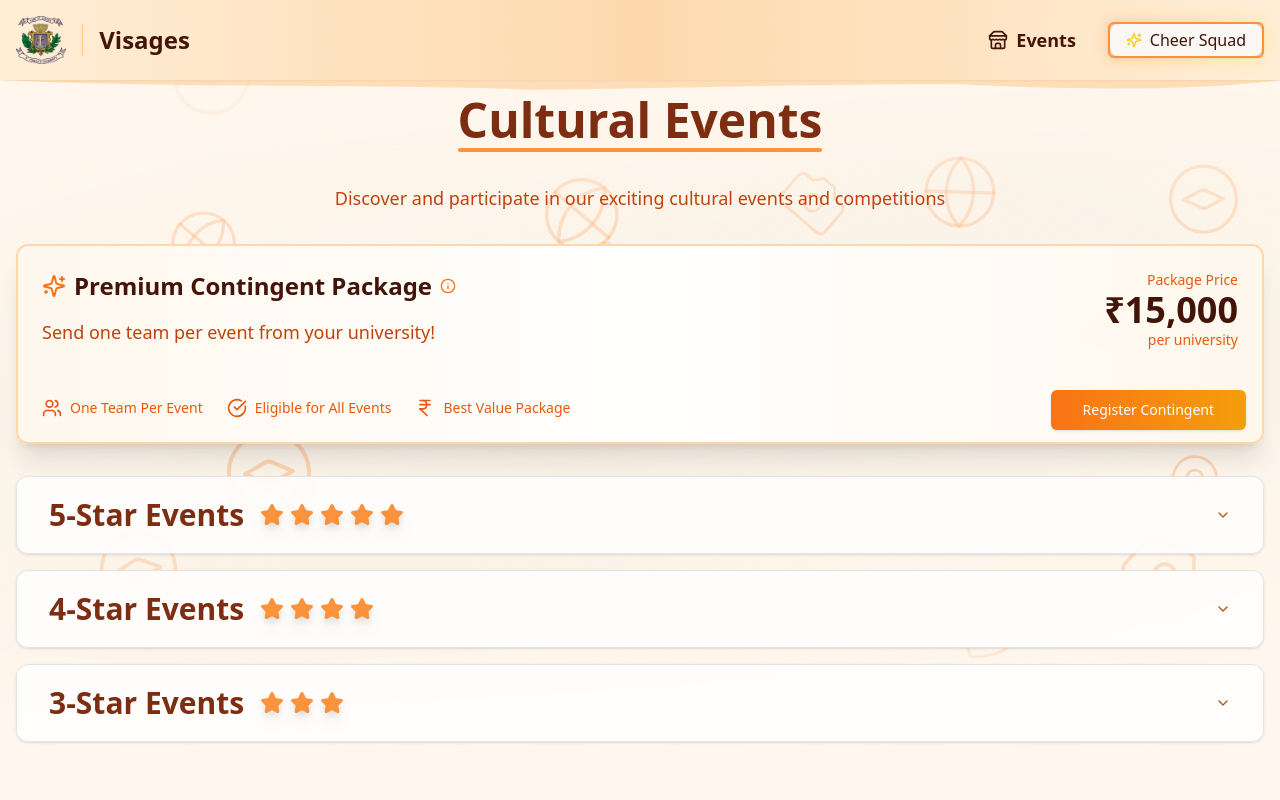
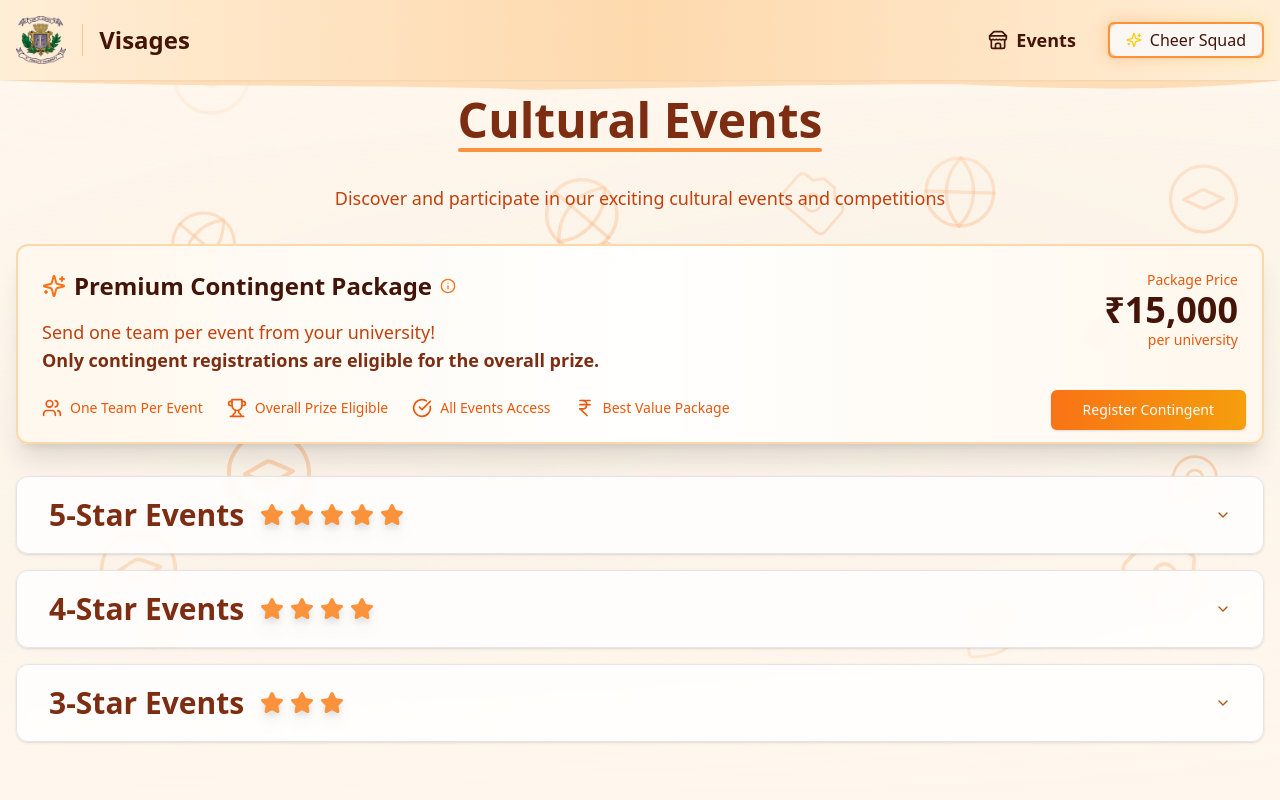
Before and after one commit to ammar-codeable/visages, a React (Vite) app: page /events in a window 1280 px wide. Shown: the top 800 px of the page. Built offline with nearby package versions, Linux system fonts and the light colour scheme.

Commit message:
feat: update ContingentBanner with new prize eligibility messaging and icon changes

```diff
--- a/src/components/ContingentBanner.tsx
+++ b/src/components/ContingentBanner.tsx
@@ -5,12 +5,20 @@ import {
   TooltipProvider,
   TooltipTrigger,
 } from "@/components/ui/tooltip";
-import { CheckCircle, IndianRupee, Info, Sparkles, Users } from "lucide-react";
+import {
+  CheckCircle,
+  IndianRupee,
+  Info,
+  Sparkles,
+  Trophy,
+  Users,
+} from "lucide-react";
 import { motion, useScroll, useTransform } from "motion/react";
 
 const features = [
   { icon: Users, text: "One Team Per Event" },
-  { icon: CheckCircle, text: "Eligible for All Events" },
+  { icon: Trophy, text: "Overall Prize Eligible" },
+  { icon: CheckCircle, text: "All Events Access" },
   { icon: IndianRupee, text: "Best Value Package" },
 ] as const;
 
@@ -49,10 +57,13 @@ const ContingentInfo = () => (
         <Info className="h-4 w-4 text-orange-500 hover:text-orange-600" />
       </TooltipTrigger>
       <TooltipContent
-        className="max-w-[250px] bg-gradient-to-r from-orange-50/95 via-orange-100/95 to-orange-50/95 text-orange-950 border-orange-200"
+        className="max-w-[250px] border-orange-200 bg-gradient-to-r from-orange-50/95 via-orange-100/95 to-orange-50/95 text-orange-950"
         sideOffset={4}
       >
-        <p>Additional teams from the same university require separate registration or another contingent package.</p>
+        <span>Additional teams require separate registration. </span>
+        <span className="font-bold text-orange-900">
+          Only contingent registrations are eligible for the overall prize.
+        </span>
       </TooltipContent>
     </Tooltip>
   </TooltipProvider>
@@ -121,8 +132,8 @@ const ContingentBanner = ({ variant }: ContingentBannerProps) => {
               </h2>
               <ContingentInfo />
             </div>
-            <p className="text-sm text-orange-700">
-              One team per event • ₹15,000
+            <p className="text-sm font-semibold text-orange-800">
+              One team per event • Overall Prize Eligible
             </p>
           </div>
         </div>
@@ -140,9 +151,13 @@ const ContingentBanner = ({ variant }: ContingentBannerProps) => {
                 <PackageTitle />
                 <ContingentInfo />
               </div>
-              <p className="hidden text-lg text-orange-700 sm:block">
+              <span className="hidden text-lg text-orange-700 sm:block">
                 Send one team per event from your university!
-              </p>
+              </span>
+              <span className="text-lg font-bold text-orange-900">
+                Only contingent registrations are eligible for the overall
+                prize.
+              </span>
             </div>
             <FeatureList />
           </div>
```
